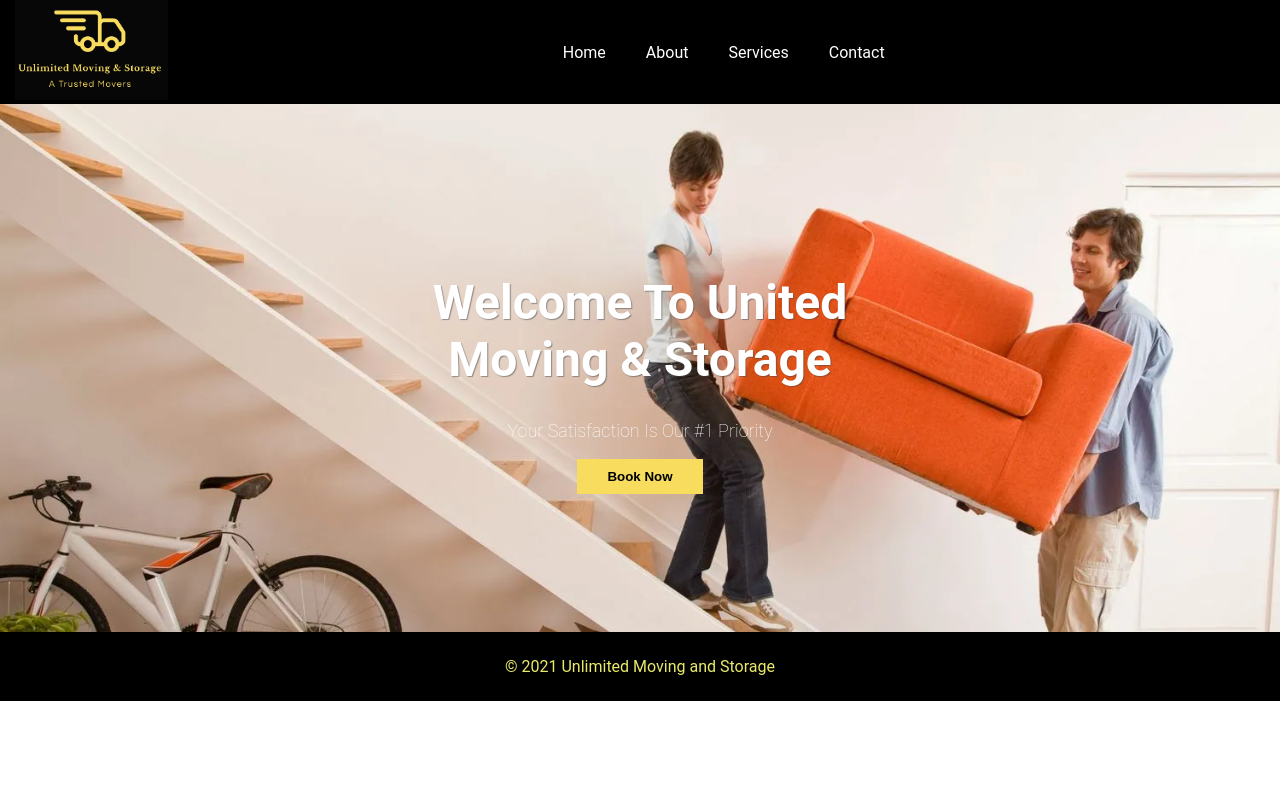
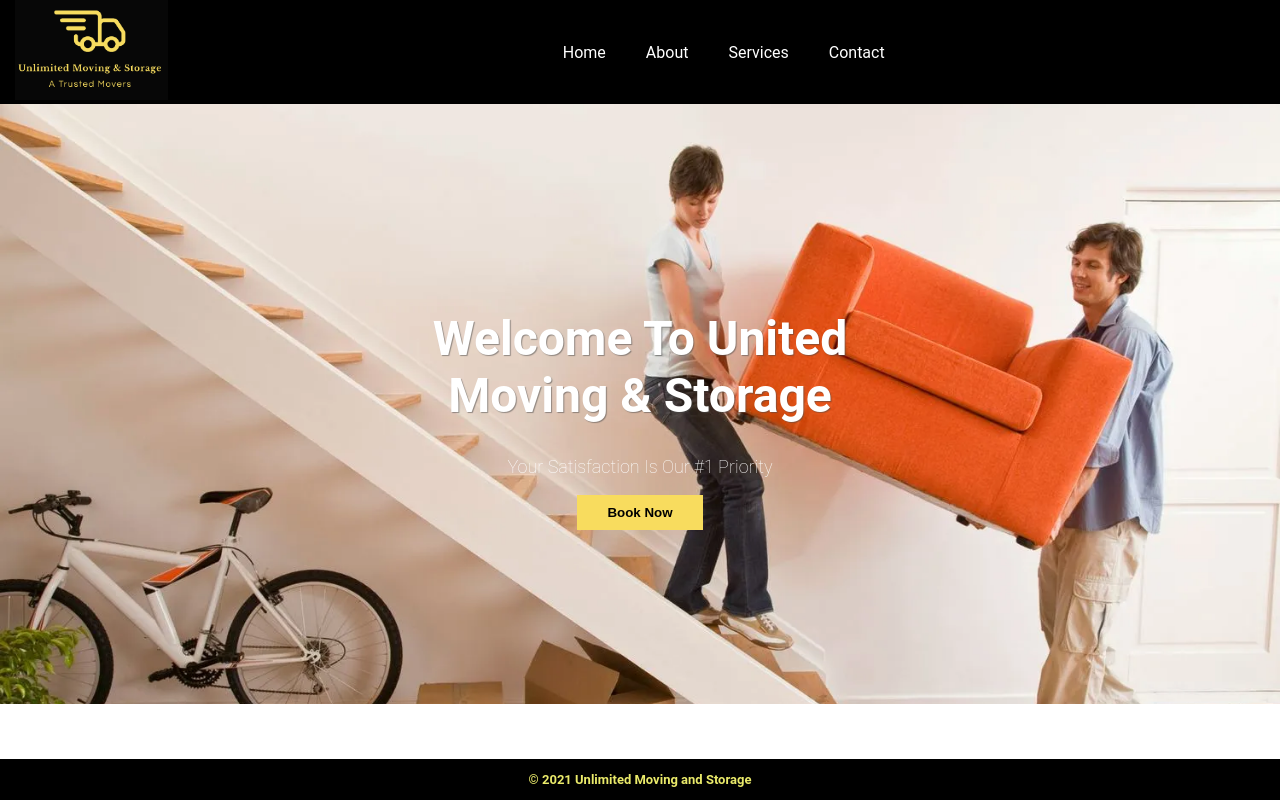
Before and after one commit to Erodri6z/Unlimited-Moving-And-Storage, a React (Create React App) app: page / in a window 1280 px wide. Built offline with nearby package versions, Linux system fonts and the light colour scheme.

Commit message:
fix footer

```diff
--- a/src/styles/app.css
+++ b/src/styles/app.css
@@ -42,12 +42,17 @@ footer{
   background-color: black ;
   color: rgb(234, 234, 106);
   text-align: center;
-  position: relative;
-  padding: 9px;
+  font-size: small;
+  font-weight: 600;
+  position: fixed;
+  left: 0;
+  right: 0;
+  bottom: 0;
+  padding: 0px;
 }
 
 .landing {
-  height: 66%;
+  height: 75%;
   display: flex;
   align-items: center;
   flex-direction: column;
```
